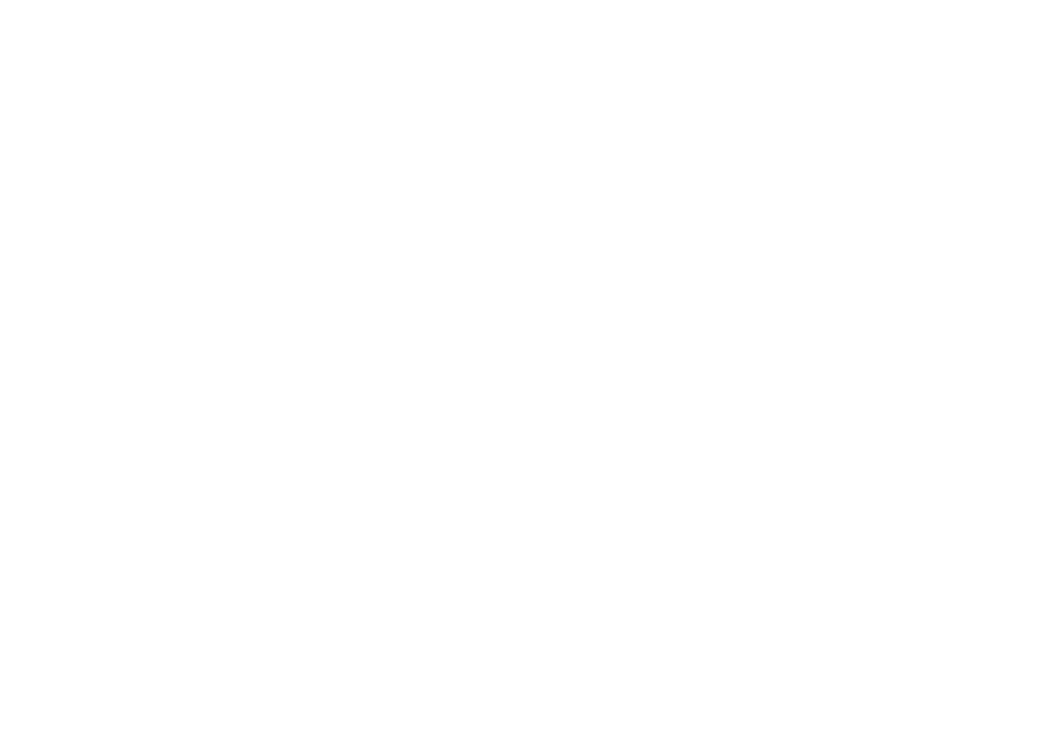
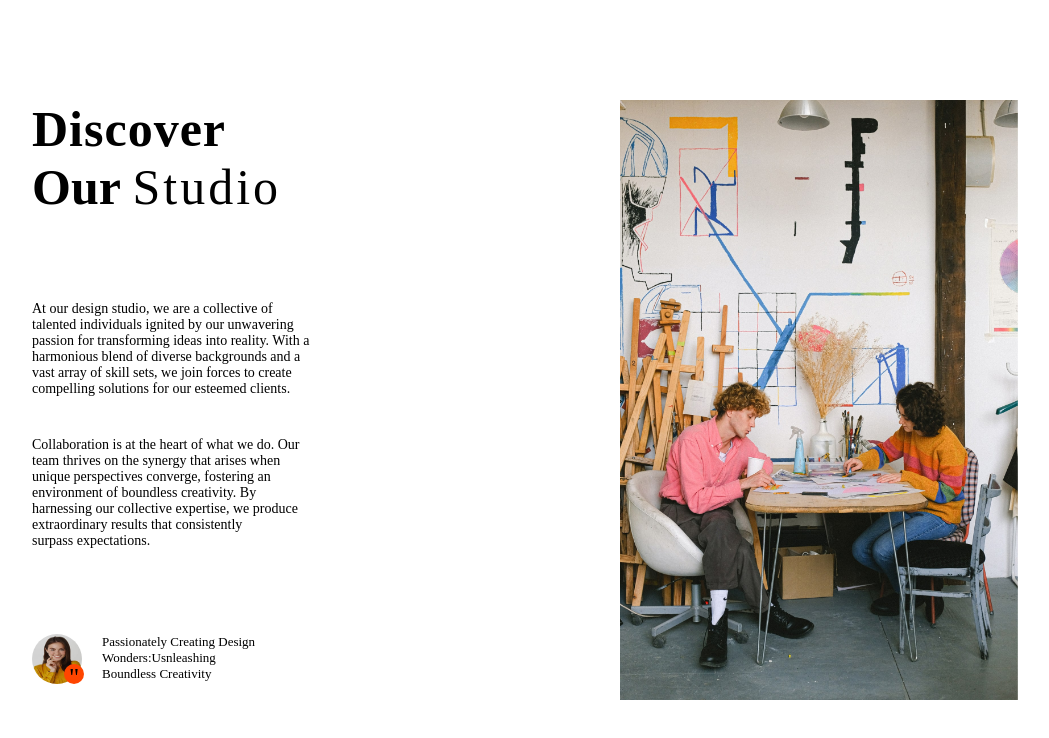
Before and after one commit to sivatharun2212/ashley-task, a plain HTML site: page index.html in a window 1280 px wide. Shown: the whole page, without its empty margins (118-1167 px from the left). Drawn offline with Linux system fonts and the light colour scheme.

Commit message:
second section completed

```diff
--- a/index.html
+++ b/index.html
@@ -6,6 +6,55 @@
 			name="viewport"
 			content="width=device-width, initial-scale=1.0" />
 		<title>Ashlay</title>
+		<link
+			rel="stylesheet"
+			href="./styles.css" />
 	</head>
-	<body></body>
+	<body>
+		<section>
+			<div class="main">
+				<div class="left-section">
+					<div class="discover">
+						<h1>Discover</h1>
+						<h2>Our <span>Studio</span></h2>
+					</div>
+					<div class="paragraphs">
+						<div class="firstpara">
+							<p>
+								At our design studio, we are a collective of talented individuals ignited by our unwavering passion for transforming ideas into reality. With a
+								harmonious blend of diverse backgrounds and a vast array of skill sets, we join forces to create compelling solutions for our esteemed clients.
+							</p>
+						</div>
+						<div class="secondpara">
+							<p>
+								Collaboration is at the heart of what we do. Our team thrives on the synergy that arises when unique perspectives converge, fostering an environment of
+								boundless creativity. By harnessing our collective expertise, we produce extraordinary results that consistently surpass expectations.
+							</p>
+						</div>
+					</div>
+
+					<div class="image-section">
+						<div class="profile">
+							<img
+								src="./assets/profile.jpg"
+								alt="" />
+							<div class="orange">
+								<span>"</span>
+							</div>
+						</div>
+						<div class="text">
+							<p>Passionately Creating Design Wonders:Usnleashing Boundless Creativity</p>
+						</div>
+					</div>
+				</div>
+				<div class="right-section">
+					<div class="photo">
+						<img
+							src="./assets/photo.jpg"
+							alt="" />
+					</div>
+				</div>
+			</div>
+		</section>
+	</body>
 </html>
--- a/styles.css
+++ b/styles.css
@@ -3,16 +3,126 @@
 	padding: 0px;
 	box-sizing: border-box;
 }
+body {
+	scrollbar-width: thin;
+}
 .main {
 	width: 100vw;
 	background-color: white;
 	display: flex;
+	padding: 100px;
+	gap: 160px;
 }
-.left-background {
+
+.main::-webkit-scrollbar {
+	width: 10px;
+}
+.left-section {
 	width: 50%;
-	background-color: aqua;
+	/* background-color: aqua; */
+	display: flex;
+	flex-direction: column;
+	display: flex;
+	flex-direction: column;
+	gap: 85px;
+	padding-left: 50px;
+	padding-right: 150px;
 }
-.rigth-background {
+.discover {
+	width: 100%;
+	/* height: 30%; */
+	/* background-color: white; */
+}
+.discover h1 {
+	font-size: 50px;
+	letter-spacing: 1px;
+}
+.discover h2 {
+	font-size: 50px;
+}
+.discover span {
+	font-size: 50px;
+	font-weight: 100;
+	letter-spacing: 3px;
+}
+.firstpara {
+	width: 100%;
+	/* height: 30%; */
+	/* background-color: bisque; */
+}
+.firstpara p {
+	font-size: 14px;
+	font-weight: 100;
+}
+.secondpara {
+	width: 100%;
+	/* height: 30%; */
+	/* background-color: bisque; */
+}
+.secondpara p {
+	font-weight: 100;
+	font-size: 14px;
+}
+.image-section {
+	width: 100%;
+	display: flex;
+	gap: 20px;
+}
+.profile {
+	width: 50px;
+	height: 50px;
+	border-radius: 50%;
+	background-color: white;
+	/* overflow: hidden; */
+	position: relative;
+}
+.image-section img {
+	width: 100%;
+	height: 100%;
+	border-radius: 50%;
+}
+.orange {
+	width: 20px;
+	height: 20px;
+	background-color: orangered;
+	border-radius: 50%;
+	position: absolute;
+	bottom: 0px;
+	right: -2px;
+	z-index: 56;
+	display: grid;
+	place-items: center;
+}
+.orange span {
+	color: black;
+	font-size: 25px;
+}
+.text {
+	width: 60%;
+	height: 90%;
+	/* background-color: aliceblue; */
+}
+.text p {
+	font-size: 13px;
+	color: black;
+}
+.paragraphs {
+	width: 100%;
+	background-color: white;
+	display: flex;
+	flex-direction: column;
+	gap: 40px;
+}
+
+.right-section {
 	width: 50%;
-	background-color: black;
+	/* background-color: black; */
 }
+.photo {
+	width: 90%;
+	height: 600px;
+}
+.photo img {
+	width: 100%;
+	height: 100%;
+}
```
